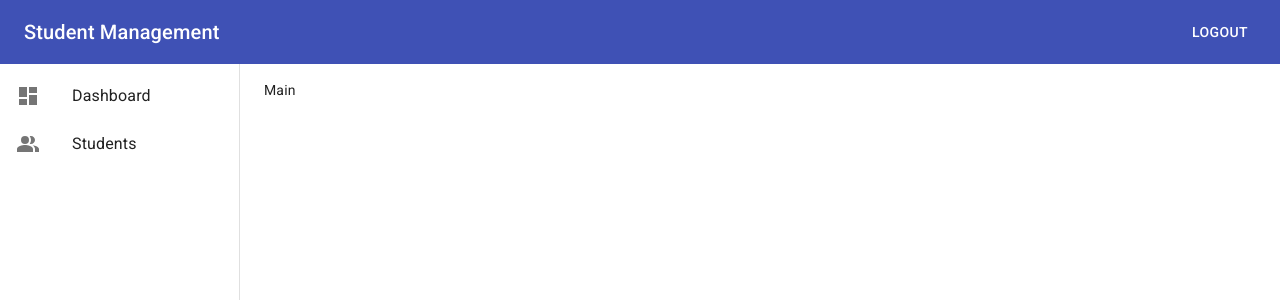
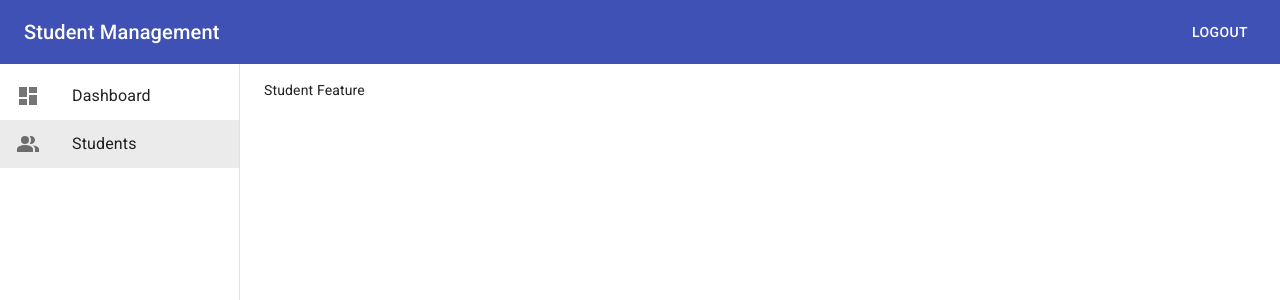
Before and after one commit to sunstrike112/StudentManagement_ReduxSaga, a React (Create React App) app: page /admin/students in a window 1280 px wide. Shown: the top 300 px of the page. Built offline with nearby package versions, Linux system fonts and the light colour scheme; sample sign-in values are in the browser's storage.

Commit message:
make active menu with NavLink

```diff
--- a/src/components/Common/Sidebar.tsx
+++ b/src/components/Common/Sidebar.tsx
@@ -5,12 +5,22 @@
 import { makeStyles } from '@material-ui/core/styles';
 import { Dashboard, PeopleAlt } from '@material-ui/icons';
 import React from 'react';
+import { NavLink } from 'react-router-dom';
 
 const useStyles = makeStyles((theme) => ({
   root: {
     width: '100%',
     maxWidth: 360,
     backgroundColor: theme.palette.background.paper,
+  },
+
+  link: {
+    color: 'inherit',
+    textDecoration: 'none',
+
+    '&.active>div': {
+      backgroundColor: theme.palette.action.selected,
+    },
   },
 }));
 
@@ -20,18 +30,23 @@
   return (
     <div className={classes.root}>
       <List component="nav" aria-label="main mailbox folders">
+        <NavLink to="/admin/dashboard" className={classes.link}>
           <ListItem button>
             <ListItemIcon>
               <Dashboard />
             </ListItemIcon>
             <ListItemText primary="Dashboard" />
           </ListItem>
+        </NavLink>
+
+        <NavLink to="/admin/students" className={classes.link}>
           <ListItem button>
             <ListItemIcon>
               <PeopleAlt />
             </ListItemIcon>
             <ListItemText primary="Students" />
           </ListItem>
+        </NavLink>
       </List>
     </div>
   );
--- a/src/components/Layout/Admin.tsx
+++ b/src/components/Layout/Admin.tsx
@@ -1,6 +1,8 @@
 import { Box, makeStyles } from '@material-ui/core';
 import { Header, Sidebar } from 'components/Common';
-
+import StudentFeature from 'features/student';
+import { Switch, Route } from 'react-router-dom';
+import Dashboard from 'features/dashboard';
 const useStyles = makeStyles((theme) => ({
   root: {
     display: 'grid',
@@ -36,7 +38,14 @@
       <Box className={classes.sidebar}>
         <Sidebar />
       </Box>
-      <Box className={classes.main}>Main</Box>
+      <Box className={classes.main}>
+        <Switch>
+          <Route path="/admin/dashboard">Dashboard</Route>
+          <Route path="/admin/students">
+            <StudentFeature />
+          </Route>
+        </Switch>
+      </Box>
     </Box>
   );
 }
--- a/src/features/auth/authSaga.ts
+++ b/src/features/auth/authSaga.ts
@@ -13,12 +13,12 @@
         name: 'Bug Creator',
       })
     );
+
+    // Redirect to admin page
+    yield put(push('/admin/dashboard'));
   } catch (error) {
     yield put(authActions.loginFailed);
   }
-
-  // Redirect to admin page
-  yield put(push('/admin'));
 }
 
 function* handleLogout() {
--- /dev/null
+++ b/src/features/dashboard/index.tsx
@@ -0,0 +1,5 @@
+import * as React from 'react';
+
+export default function Dashboard() {
+  return <div>Dashboard</div>;
+}
--- /dev/null
+++ b/src/features/student/index.tsx
@@ -0,0 +1,5 @@
+import * as React from 'react';
+
+export default function StudentFeature() {
+  return <div>Student Feature</div>;
+}
```
Lines whose indentation alone changed are shown as unchanged.
